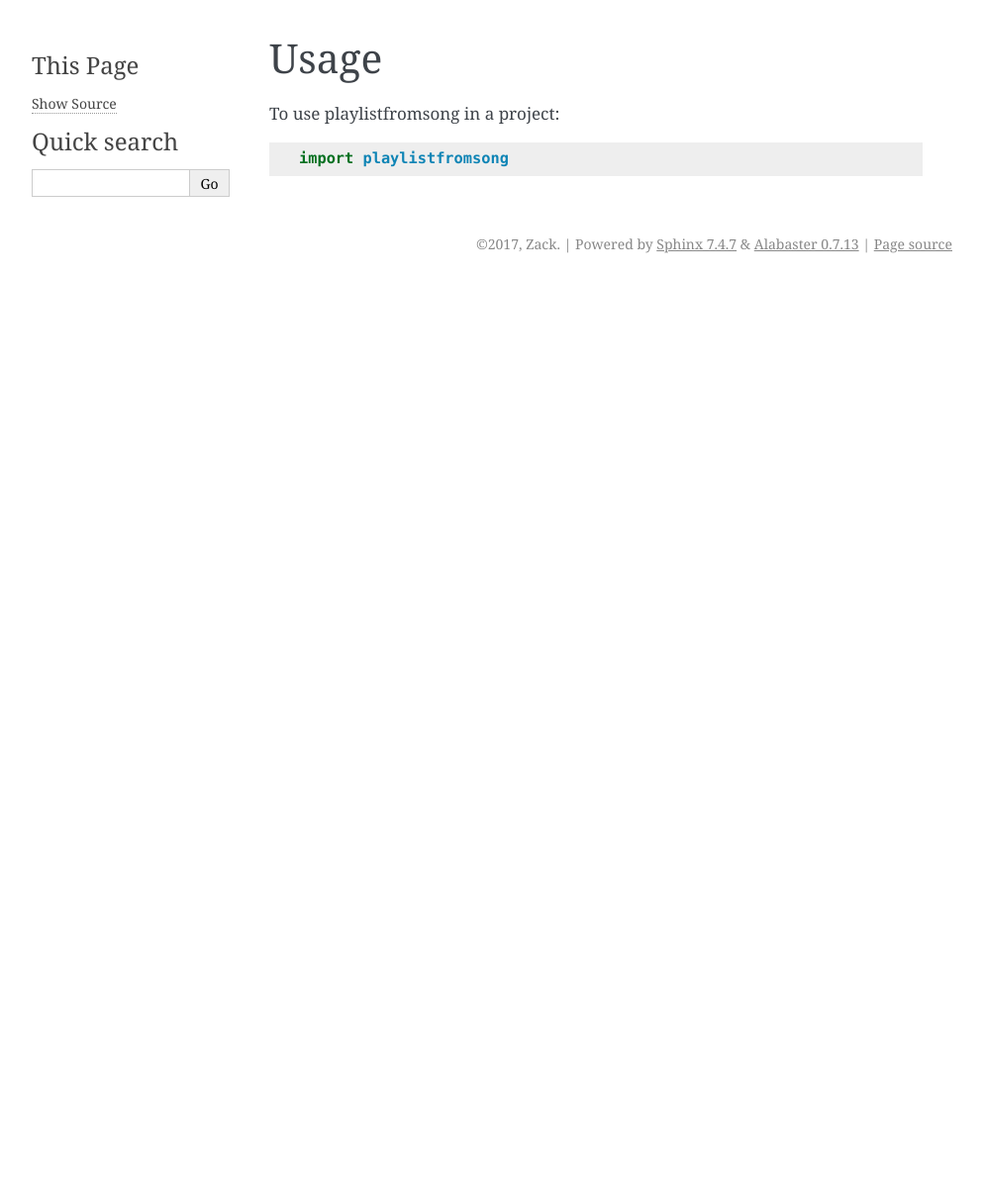
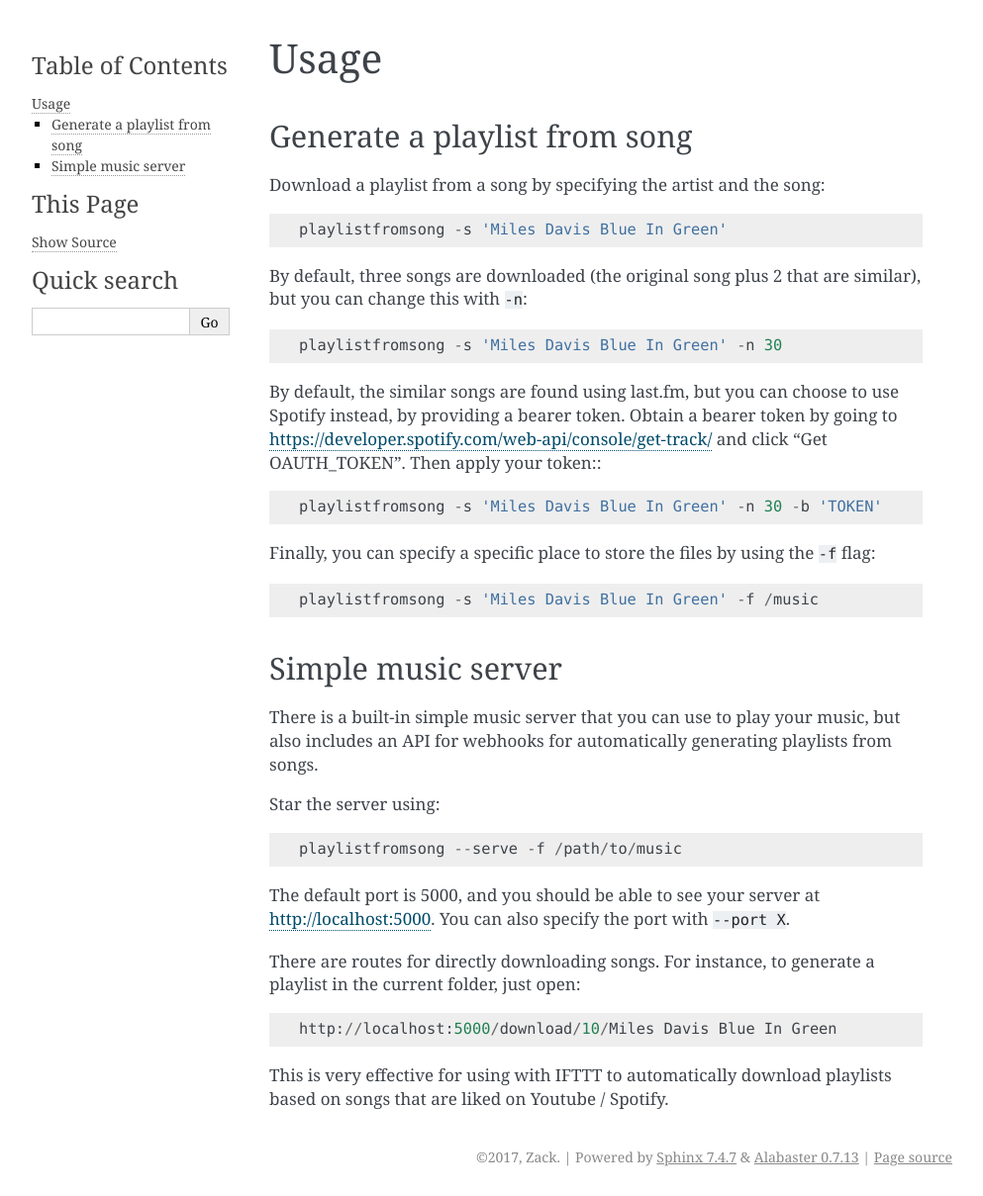
Before and after one commit to schollz/playlistfromsong, a Sphinx documentation site: the page built from docs/usage.rst, in a window 1280 px wide. Shown: the whole page at 99% size, without its empty margins (148-1141 px from the left). Built offline with Sphinx 7.4.7, drawn with Linux system fonts in a browser that asks for light colours; pages that are not in the unit, such as notebooks, are missing from menus; before the commit the page ends 900 px from its top, so only the background shows below that.

Commit message:
Updated docs

```diff
--- a/docs/conf.py
+++ b/docs/conf.py
@@ -116,6 +116,9 @@ html_theme_options = {
     'logo': 'logo.png',
     'github_user': 'schollz',
     'github_repo': 'playlistfromsong',
+    'github_button': True,
+    'github_count': True,
+    'travis_button': True,
 }
 
 # Theme options are theme-specific and customize the look and feel of a
--- a/docs/usage.rst
+++ b/docs/usage.rst
@@ -2,6 +2,40 @@
 Usage
 =====
 
-To use playlistfromsong in a project::
+Generate a playlist from song
+------------------------------
 
-    import playlistfromsong
+Download a playlist from a song by specifying the artist and the song::
+
+    playlistfromsong -s 'Miles Davis Blue In Green'
+
+By default, three songs are downloaded (the original song plus 2 that are similar), but you can change this with ``-n``::
+
+    playlistfromsong -s 'Miles Davis Blue In Green' -n 30
+
+By default, the similar songs are found using last.fm, but you can choose to use Spotify instead, by providing a bearer token. Obtain a bearer token by going to https://developer.spotify.com/web-api/console/get-track/ and click "Get OAUTH_TOKEN". Then apply your token:::
+
+    playlistfromsong -s 'Miles Davis Blue In Green' -n 30 -b 'TOKEN'
+
+
+Finally, you can specify a specific place to store the files by using the ``-f`` flag::
+
+    playlistfromsong -s 'Miles Davis Blue In Green' -f /music
+
+
+Simple music server
+--------------------
+
+There is a built-in simple music server that you can use to play your music, but also includes an API for webhooks for automatically generating playlists from songs.
+
+Star the server using::
+
+    playlistfromsong --serve -f /path/to/music
+
+The default port is 5000, and you should be able to see your server at http://localhost:5000. You can also specify the port with ``--port X``.
+
+There are routes for directly downloading songs. For instance, to generate a playlist in the current folder, just open::
+
+    http://localhost:5000/download/10/Miles Davis Blue In Green
+
+This is very effective for using with IFTTT to automatically download playlists based on songs that are liked on Youtube / Spotify.
```
Also changed, not shown: README.rst (+34 -10 lines).
